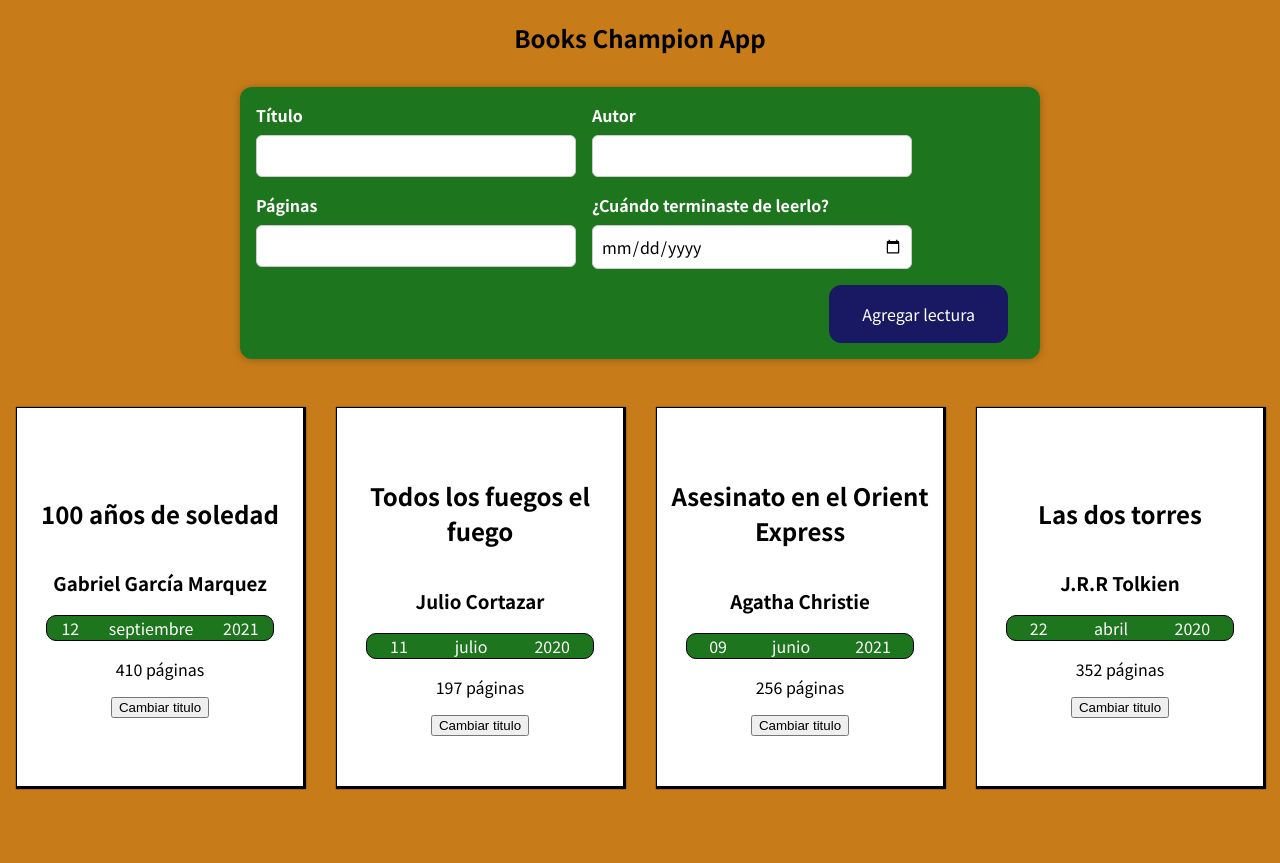
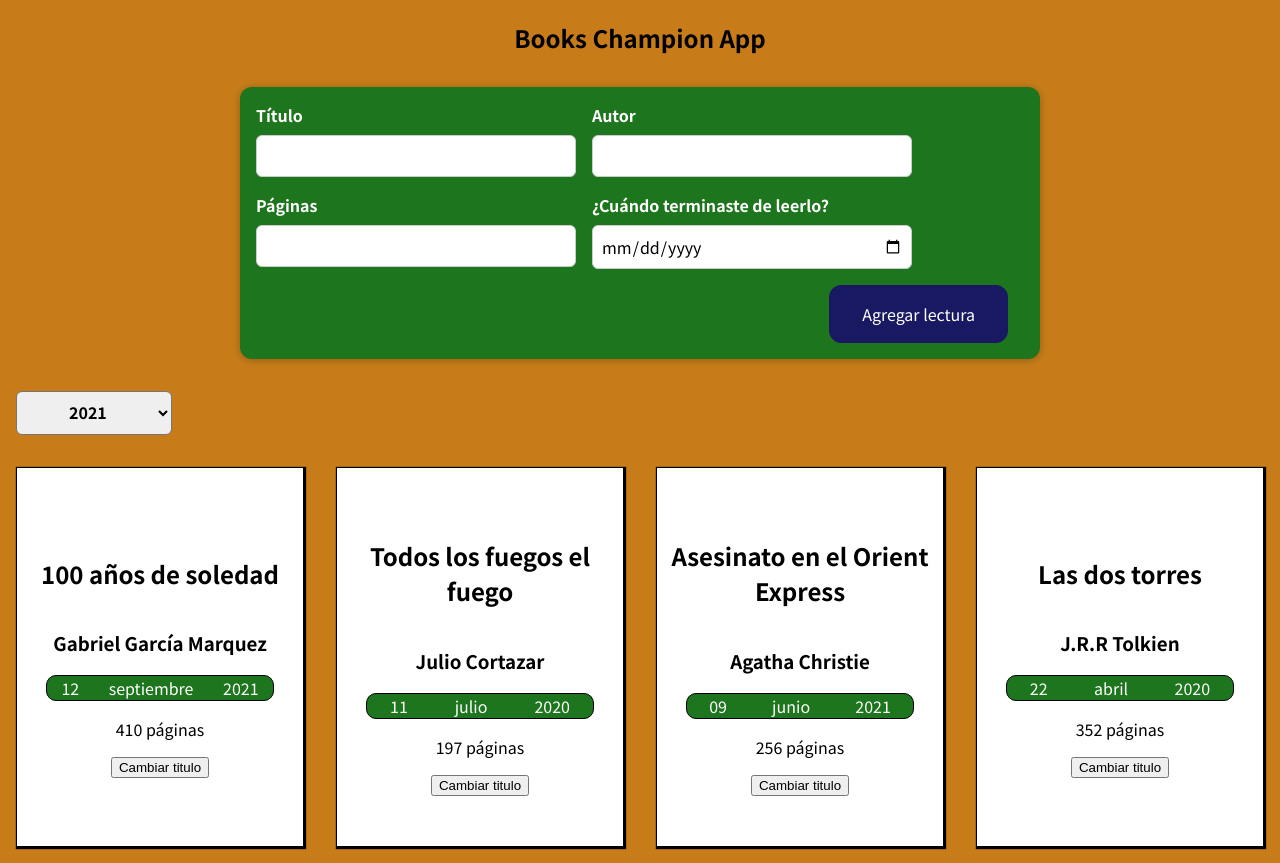
Before and after one commit to gabrielgolzman/books-champion-own, a React (Create React App) app: page / in a window 1280 px wide. Before the commit the page ends 803 px from the top, so only its background shows below. Built offline with nearby package versions, Linux system fonts and the light colour scheme.

Commit message:
Class 4 : forgot to add solution of last excercise

```diff
--- a/src/components/books/Books.js
+++ b/src/components/books/Books.js
@@ -1,9 +1,24 @@
+import { useState } from 'react';
+
 import './Books.css';
 
 import BookItem from './BookItem';
+import BooksFilter from './BooksFilter';
 
 const Books = ({ books }) => {
+   const [yearSelected, setYearSelected] = useState('2021');
+
+   const onFilterYear = (year) => {
+      setYearSelected(year);
+   };
    return (
+      <>
+         <div>
+            <BooksFilter
+               filterYear={yearSelected}
+               onFilterYear={onFilterYear}
+            />
+         </div>
          <div className="books-container">
             <BookItem
                title={books[0].title}
@@ -30,6 +45,7 @@ const Books = ({ books }) => {
                pageCount={books[3].pageCount}
             />
          </div>
+      </>
    );
 };
 
--- /dev/null
+++ b/src/components/books/BooksFilter.css
@@ -0,0 +1,24 @@
+.Books-filter {
+   color: white;
+   padding: 0 1rem;
+}
+
+.Books-filter__control {
+   display: flex;
+   width: 100%;
+   align-items: center;
+   justify-content: space-between;
+   margin: 1rem 0;
+}
+
+.Books-filter label {
+   font-weight: bold;
+   margin-bottom: 0.5rem;
+}
+
+.Books-filter select {
+   font: inherit;
+   padding: 0.5rem 3rem;
+   font-weight: bold;
+   border-radius: 6px;
+}
--- /dev/null
+++ b/src/components/books/BooksFilter.js
@@ -0,0 +1,23 @@
+import './BooksFilter.css';
+
+const BooksFilter = ({ filterYear, onFilterYear }) => {
+   const onYearSelected = (event) => {
+      onFilterYear(event.target.value);
+   };
+
+   console.log(filterYear);
+   return (
+      <div className="Books-filter">
+         <div className="Books-filter__control">
+            <select value={filterYear} onChange={onYearSelected}>
+               <option value="2022">2022</option>
+               <option value="2021">2021</option>
+               <option value="2020">2020</option>
+               <option value="2019">2019</option>
+            </select>
+         </div>
+      </div>
+   );
+};
+
+export default BooksFilter;
```
Lines whose indentation alone changed are shown as unchanged.
